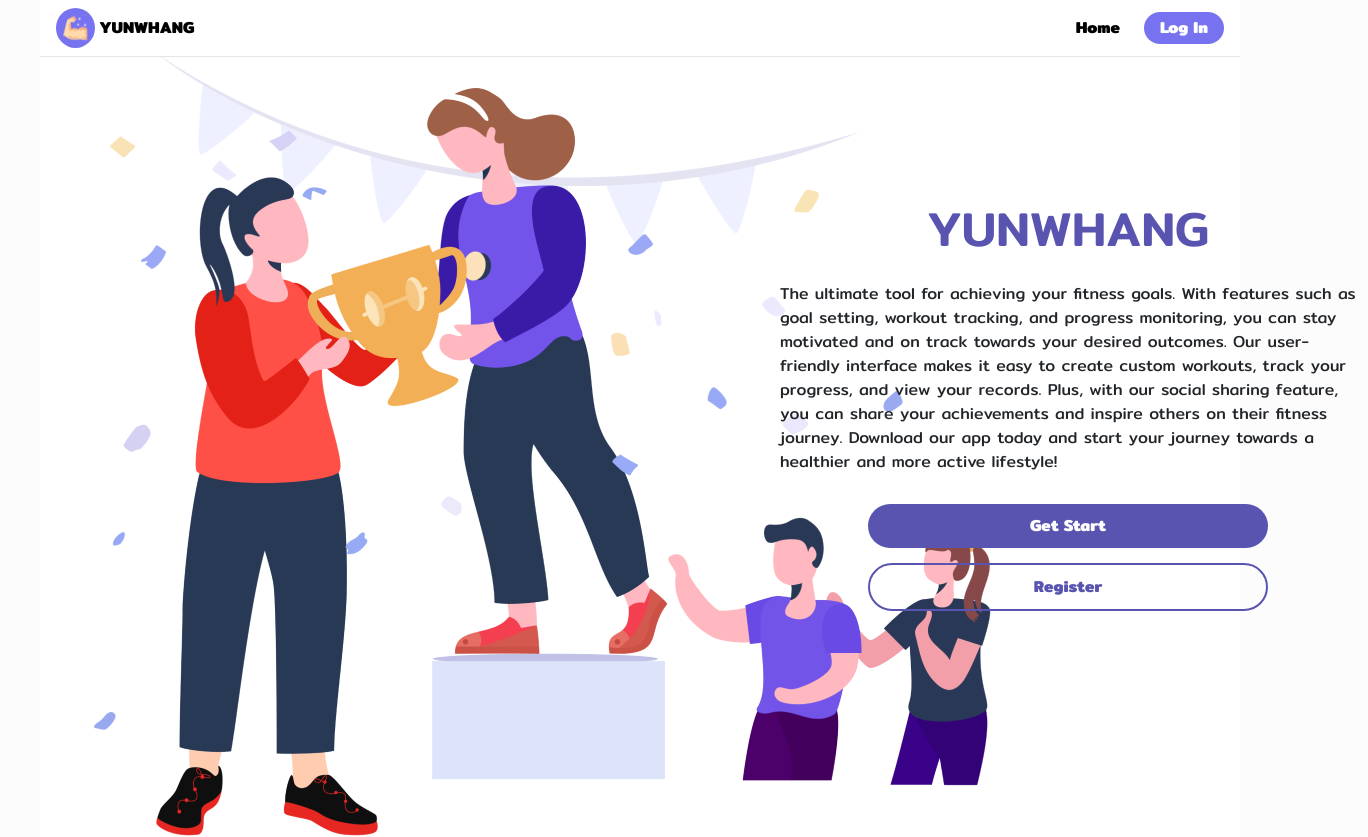
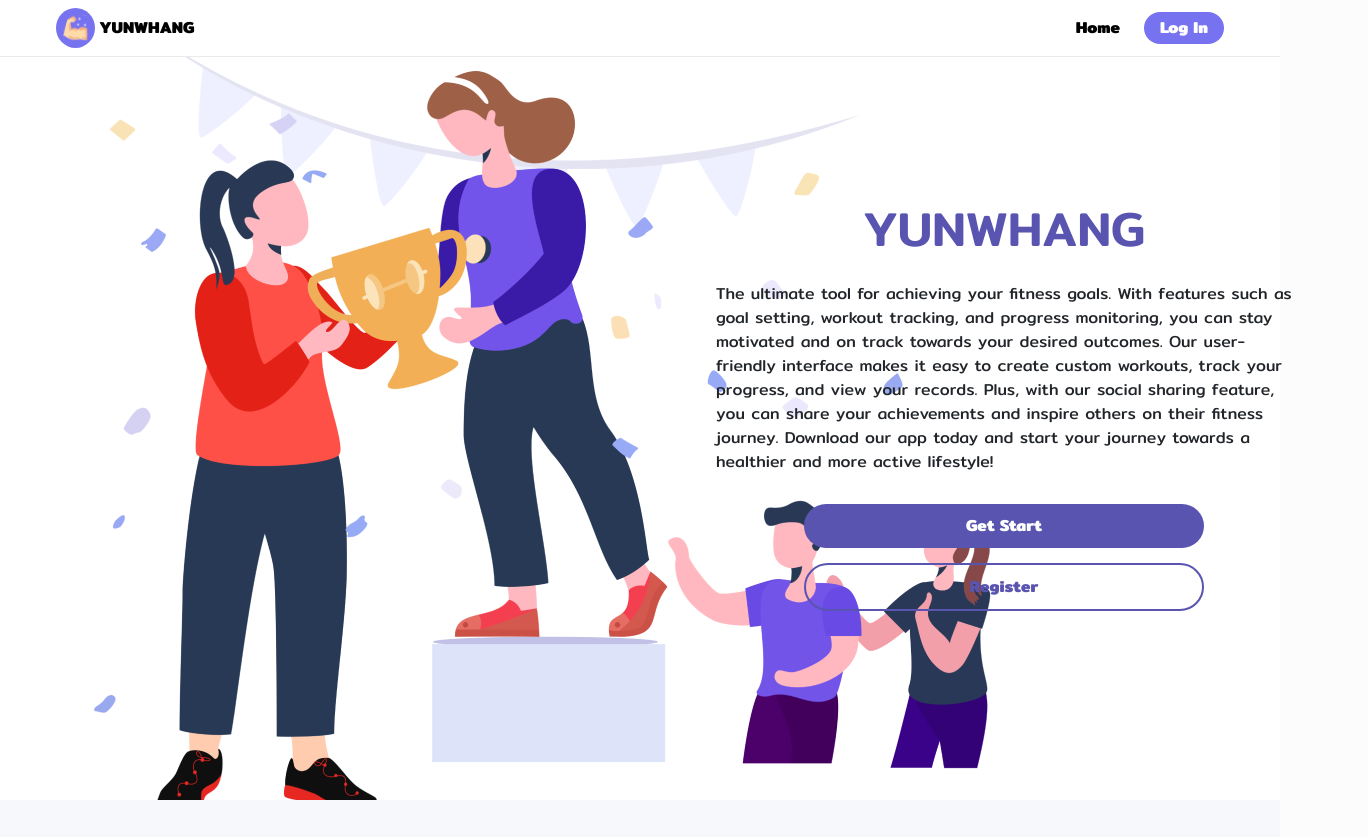
Before and after one commit to I3right/JSD4_GroupF_FrontEnd, a React (Vite) app in the folder Fuiyoh/: page / in a window 1280 px wide. Shown: the top 837 px of the page, 1368 px wide, since content can reach past the window. Built offline with nearby package versions, Linux system fonts and the light colour scheme.

Commit message:
edit css

```diff
--- a/Fuiyoh/index.css
+++ b/Fuiyoh/index.css
@@ -1,12 +1,30 @@
-@import url('https://fonts.googleapis.com/css2?family=Mitr:wght@200;300;400;500;600;700&display=swap');
-
-*{
-    box-sizing: border-box;
-    margin: 0;
-    padding: 0;
-    font-family: 'Mitr', sans-serif;
-}
-
+@import url("https://fonts.googleapis.com/css2?family=Mitr:wght@200;300;400;500;600;700&display=swap");
+@import url("https://fonts.googleapis.com/css2?family=Mitr:wght@400;500;700&display=swap");
 @tailwind base;
 @tailwind components;
 @tailwind utilities;
+
+* {
+  box-sizing: border-box;
+  margin: 0;
+  padding: 0;
+  font-family: "Mitr", sans-serif;
+}
+
+body {
+  height: 100vh;
+}
+
+h1,
+h2,
+h3,
+h4,
+h5,
+h6,
+p,
+a,
+span,
+button,
+div {
+  font-family: "Mitr", sans-serif;
+}
--- a/Fuiyoh/src/assets/Component/AddActivity/AddActivity.css
+++ b/Fuiyoh/src/assets/Component/AddActivity/AddActivity.css
@@ -1,4 +1,5 @@
 .addActivity{
+    padding-top: 80px;
     width: 100%;
     height: 100vh;
     display: flex;
--- a/Fuiyoh/src/assets/Component/Dashboard/Dashboard.css
+++ b/Fuiyoh/src/assets/Component/Dashboard/Dashboard.css
@@ -1,4 +1,5 @@
 .dashboard {
+  padding-top: 55px;
   display: flex;
   justify-content: center;
   min-height: 100vh;
@@ -14,7 +15,7 @@
 
 .dashboard > aside {
   padding: 40px;
-  width: 300px;
+  width: 350px;
   display: flex;
   flex-direction: column;
   gap: 0.5rem;
@@ -38,8 +39,6 @@
 
 .dashboard-profile>div {
     display: flex;
-    flex-direction: column;
-    align-items: flex-end;
     gap: 2px;
     cursor: pointer;
     max-width: 150px;
--- a/Fuiyoh/src/assets/Component/Dashboard/Profile.jsx
+++ b/Fuiyoh/src/assets/Component/Dashboard/Profile.jsx
@@ -55,16 +55,14 @@ const Profile = ({ handleAddActivity }) => {
                 console.log(response)
                 const { username } = response.data;
                 let { fullname, weight, height, userPhoto } = response.data;
-                console.log(username)
-                if (userPhoto==="") {
+                if (userPhoto==="" || userPhoto=== null ) {
                     userPhoto = account;
                 }
+                console.log(userPhoto);
                 setUserDisplay(()=> ({
                     ...userDisplay,
                     username: username,
                     fullname: fullname,
-                    // weight: weight,
-                    // height: height,
                     userPhoto: userPhoto,
                 }));
             }
@@ -267,10 +265,14 @@ const Profile = ({ handleAddActivity }) => {
     return (
         <aside>
             <div className="dashboard-profile">
+                {userDisplay.userPhoto &&
                 <figure>
                     <img src={userDisplay.userPhoto} alt="Profile picture" />
                 </figure>
+                }
+
                 <div>
+                    <span>{userDisplay.username}</span>
                     <div>
                         <img
                             src={settingLogo}
@@ -278,7 +280,6 @@ const Profile = ({ handleAddActivity }) => {
                             onClick={()=>{editUser(userId)}}
                         />
                     </div>
-                    <span>{userDisplay.username}</span>
                 </div>
 
             </div>
--- a/Fuiyoh/src/assets/Component/EditUser/EditUser.css
+++ b/Fuiyoh/src/assets/Component/EditUser/EditUser.css
@@ -52,7 +52,7 @@ body{
     flex-direction: row-reverse;
     /* flex-direction: column; */
     /* justify-content: flex-end; */
-    align-items: end;
+    align-items: flex-end;
     gap: 2px;
     fill: gray;
     width: 20px;
@@ -114,7 +114,7 @@ body{
     /* color:#7773F0; */
 }
 
-form input:not(input[type="file"]) {
+form input[type="file"] {
     border-bottom: none;
 }
 
--- a/Fuiyoh/src/assets/Component/Home/Home.css
+++ b/Fuiyoh/src/assets/Component/Home/Home.css
@@ -1,26 +1,3 @@
-@import url("https://fonts.googleapis.com/css2?family=Mitr:wght@400;500;700&display=swap");
-
-* {
-  margin: 0;
-  padding: 0;
-}
-body {
-  height: 100vh;
-}
-
-h1,
-h2,
-h3,
-h4,
-h5,
-h6,
-p,
-a,
-span,
-button,
-div {
-  font-family: "Mitr", sans-serif;
-}
 
 a:hover {
   color: black;
@@ -33,8 +10,9 @@ a:hover {
   justify-content: center;
   background-color: #fff;
   margin: 0 auto;
+  padding-top:40px ;
   height: 800px;
-  max-width: 1200px;
+  /* max-width: 1200px; */
   width: 100%;
 }
 
@@ -51,12 +29,8 @@ a:hover {
   flex-direction: row;
   width: 600px;
   position: absolute;
-  left: 60%;
+  left: 55%;
   top: 200px;
-}
-
-#textcontent1 {
-  /* padding-top: 120px; */
 }
 
 #textcontent1 h5 {
--- a/Fuiyoh/src/assets/Component/Navbar/Navbar.css
+++ b/Fuiyoh/src/assets/Component/Navbar/Navbar.css
@@ -1,12 +1,21 @@
+header{
+    background-color: white;
+    border-bottom: 0.2px solid rgba(0, 0, 0, 0.08);
+    display: flex;
+    justify-content: center;
+    position: fixed;
+    z-index: 999;
+    width: 100%;
+}
+
 .navbar{
+    background-color: white;
     display: flex;
     justify-content: space-between;
     align-items: center;
     padding: 8px 16px;
-    background-color: white;
-    max-width: 1200px;
+    width: 1200px;
     margin: 0 auto;
-    border-bottom: 0.5px solid rgba(0, 0, 0, 0.1);
 }
 
 /* left-navbar */
--- a/Fuiyoh/src/assets/Component/Navbar/Navbar.jsx
+++ b/Fuiyoh/src/assets/Component/Navbar/Navbar.jsx
@@ -3,6 +3,7 @@ import mainLogo from "../../Picture/icon/logo.svg";
 
 const Navbar = () => {
   return (
+    <header>
     <nav className="navbar">
       <div className="left-navbar">
         <a href={"/"}>
@@ -30,6 +31,7 @@ const Navbar = () => {
         </li>
       </ul>
     </nav>
+    </header>
   );
 };
 
--- a/Fuiyoh/src/assets/Component/Navbar/NavbarSignin.jsx
+++ b/Fuiyoh/src/assets/Component/Navbar/NavbarSignin.jsx
@@ -6,9 +6,9 @@ import Swal from "sweetalert2";
 
 const NavbarSignin = () => {
   const userId = getUserId();
-  console.log(userId);
   const navigate = useNavigate();
   return (
+    <header>
       <nav className="navbar">
         <div className="left-navbar">
           <a href={"/"}>
@@ -51,12 +51,11 @@ const NavbarSignin = () => {
             >
               <b>Log out</b>
             </button>
-
           </li>
         </ul>
       </nav>
+    </header>
   );
 };
 
-
 export default NavbarSignin;
--- a/Fuiyoh/src/assets/Component/Register/Register.css
+++ b/Fuiyoh/src/assets/Component/Register/Register.css
@@ -1,5 +1,6 @@
 .body-register {
-  min-height: 100vh;
+  padding-top: 40px;
+  min-height: calc(100vh - 40px);
   height: auto;
   width: auto;
   margin: 0 auto;
@@ -17,9 +18,8 @@
   display: flex;
   justify-content: center;
   align-items: center;
-  height: 100vh;
+  height: calc(100vh - 40px);
   width: 1200px;
-  margin: 80px 0;
   /* border: 50px solid rgba(36, 225, 90, 0.674); */
 }
 
@@ -138,8 +138,8 @@
 }
 
 #buttonBack:hover {
-  /* background-color: #1e1a69; */
-  color: #1e1a69;
+  background-color: #1e1a69;
+  color: #5854b0;
   border: 2px solid #1e1a69;
   font-size: 110%;
 }
--- a/Fuiyoh/src/assets/Component/Register/Register.jsx
+++ b/Fuiyoh/src/assets/Component/Register/Register.jsx
@@ -17,7 +17,7 @@ const Register = () => {
   const navigate = useNavigate();
 
   const schema = yup.object().shape({
-    username: yup.string().required("**Username is required"),
+    username: yup.string().max(15, "**username maximum 15 characters").required("**Username is required"),
     email: yup
       .string()
       .email("**Invalid email")
```
Also changed, not shown: 1 other file (tests, documents, lock files or other folders). Lines whose indentation alone changed are shown as unchanged.
